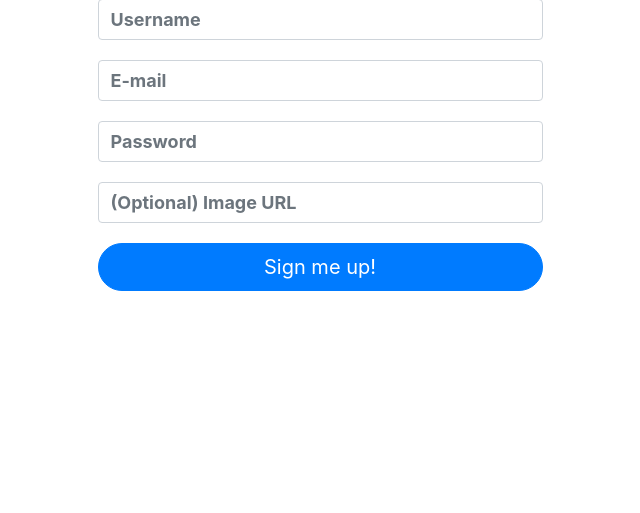
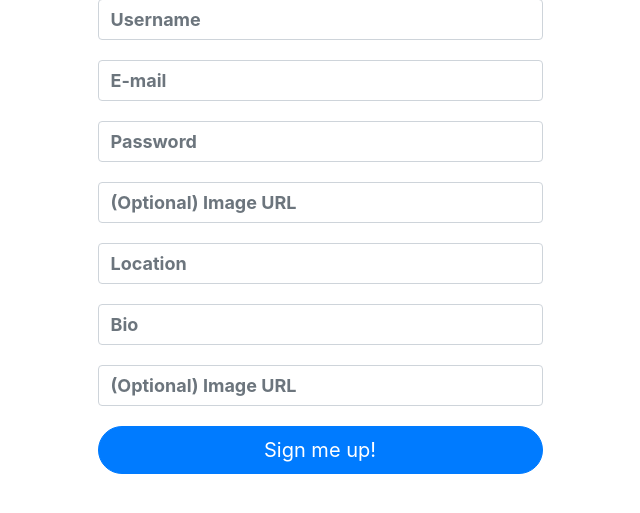
Before and after one commit to annaspencer/twitterclone, a Flask app: page /signup in a window 1280 px wide. Shown: the part 209-722 px from the top of the page, without its empty margins (320-960 px from the left). Run offline with Flask 2, Linux system fonts and the light colour scheme; some libraries are stand-ins or nearby versions.

Commit message:
added location and header image to bio page

```diff
--- a/app.py
+++ b/app.py
@@ -138,7 +138,6 @@ def list_users():
         users = User.query.all()
     else:
         users = User.query.filter(User.username.like(f"%{search}%")).all()
-
     return render_template('users/index.html', users=users)
 
 
--- a/forms.py
+++ b/forms.py
@@ -16,6 +16,9 @@ class UserAddForm(FlaskForm):
     email = StringField('E-mail', validators=[DataRequired(), Email()])
     password = PasswordField('Password', validators=[Length(min=6)])
     image_url = StringField('(Optional) Image URL')
+    location = StringField('Location')
+    bio = StringField('Bio')
+    header_image_url = (StringField('(Optional) Image URL'))
 
 
 class LoginForm(FlaskForm):
--- a/models.py
+++ b/models.py
@@ -83,6 +83,7 @@ class User(db.Model):
 
     bio = db.Column(
         db.Text,
+        default="add your bio here"
     )
 
     location = db.Column(
```
Also changed, not shown: templates/users/detail.html (+4 -4 lines).
